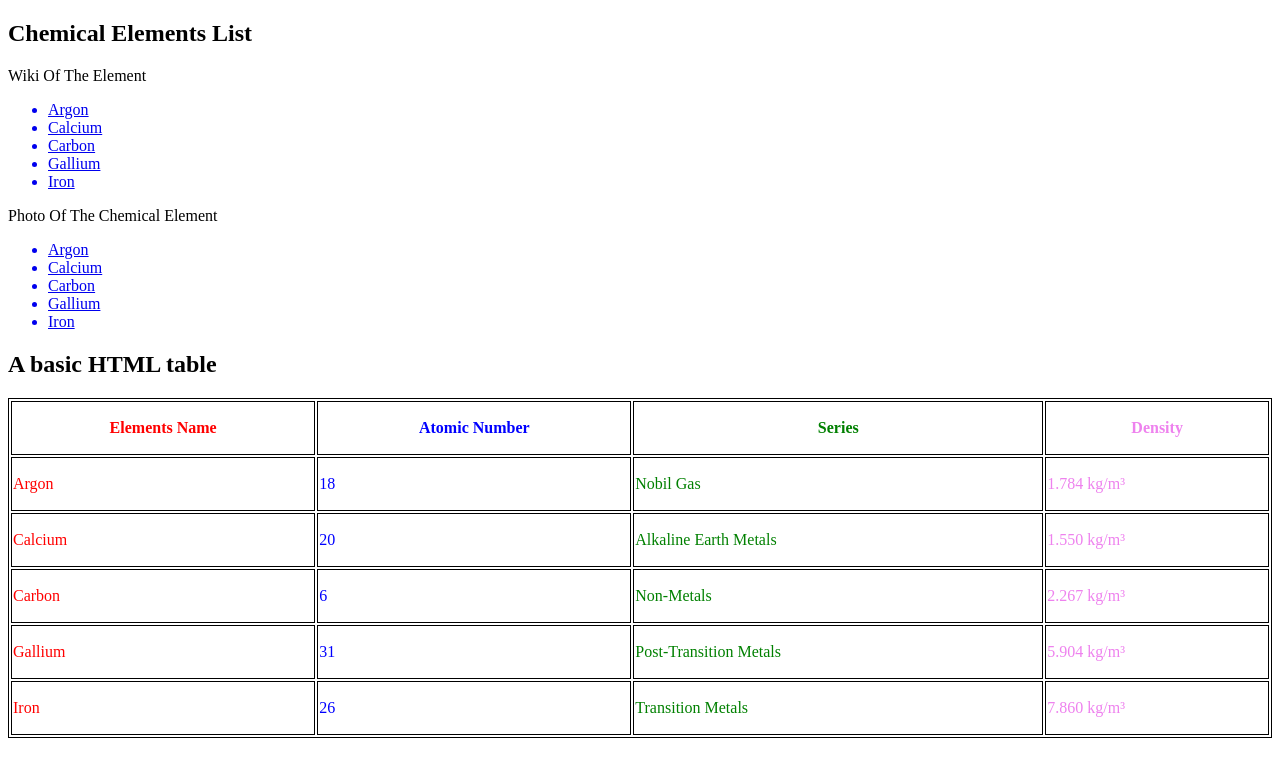
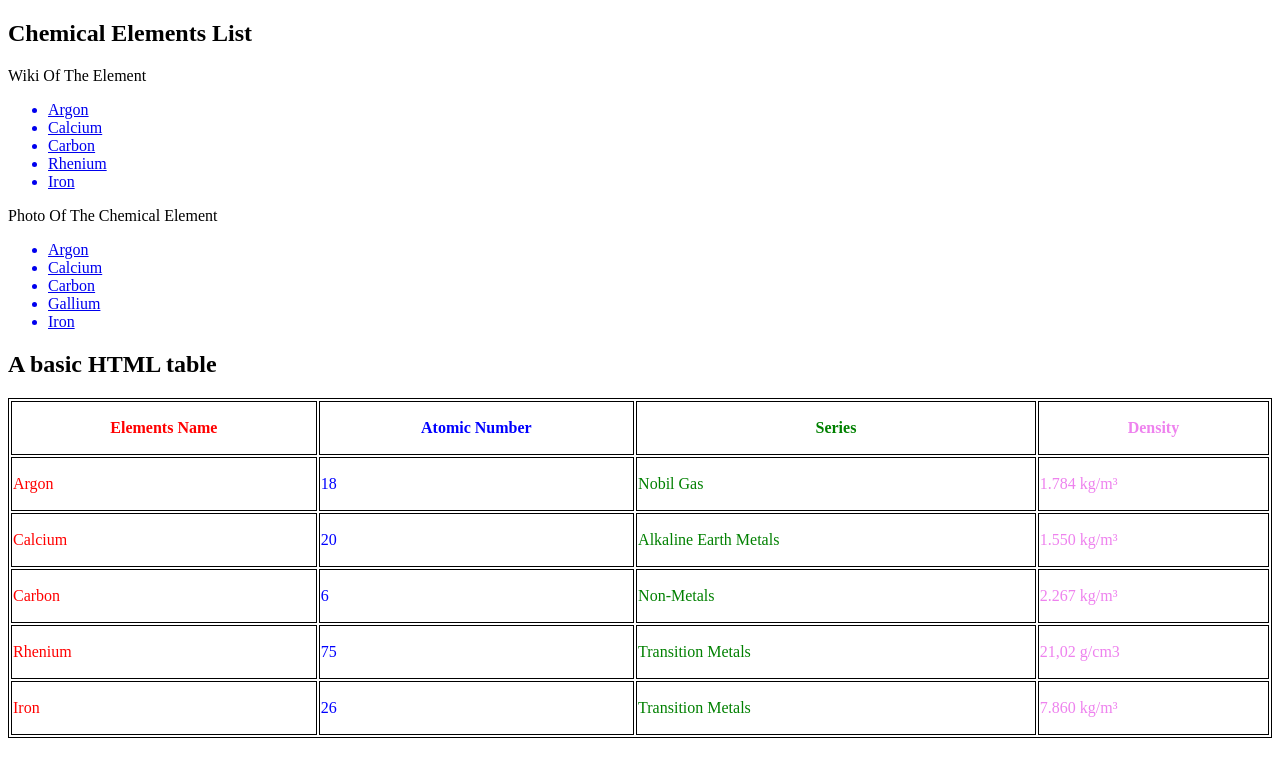
Before and after one commit to LoliP00py/ChemicalElements.github.io, a plain HTML site: page index.html in a window 1280 px wide. Drawn offline with Linux system fonts and the light colour scheme.

Commit message:
Update index.html

```diff
--- a/index.html
+++ b/index.html
@@ -10,7 +10,7 @@
   <a href = "https://en.wikipedia.org/wiki/Argon"><li>Argon</li></a>
   <a href = "https://en.wikipedia.org/wiki/Calcium"><li>Calcium</li></a>
   <a href = "https://en.wikipedia.org/wiki/Carbon"><li>Carbon</li></a>
-  <a href = "https://en.wikipedia.org/wiki/Gallium"><li>Gallium</li></a>
+  <a href = "https://en.wikipedia.org/wiki/Rhenium"><li>Rhenium</li></a>
   <a href = "https://en.wikipedia.org/wiki/Iron"><li>Iron</li></a>
 </ul>
 
@@ -62,10 +62,10 @@ table, th, td {
   </tr>
 
   <tr>
-    <td><p style="color:red;">Gallium</td>
-    <td><p style="color:blue;">31</td>
-    <td><p style="color:green;">Post-Transition Metals</td>
-    <td><p style="color:violet;">5.904 kg/m³</td>
+    <td><p style="color:red;">Rhenium</td>
+    <td><p style="color:blue;">75</td>
+    <td><p style="color:green;">Transition Metals</td>
+    <td><p style="color:violet;">21,02 g/cm3</td>
   </tr>
 
   <tr>
```
